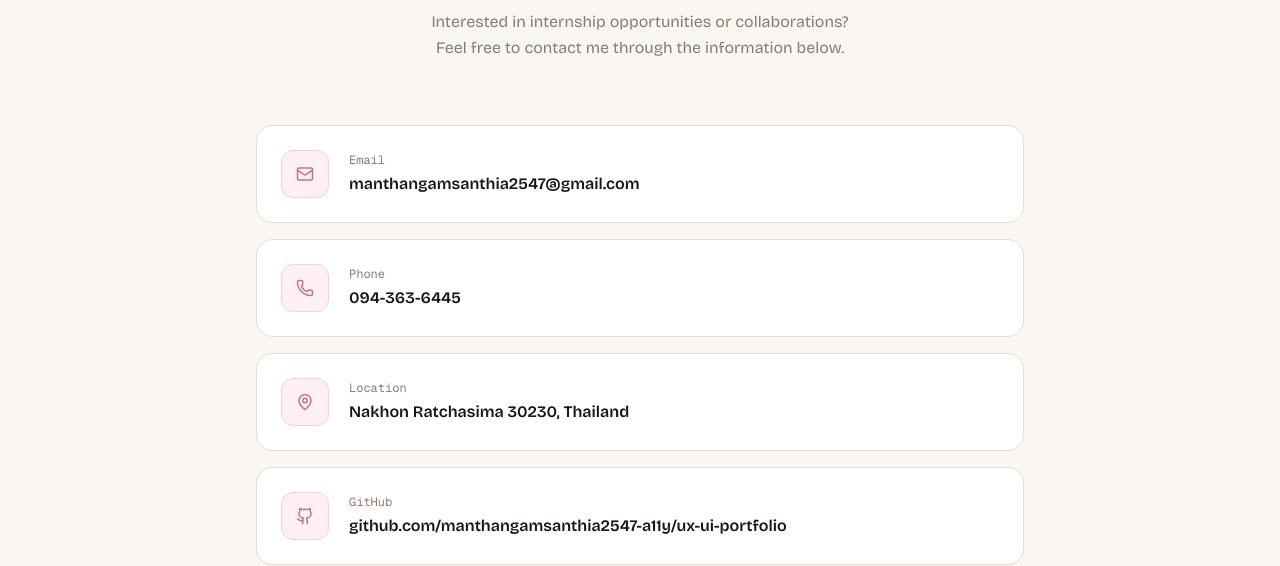
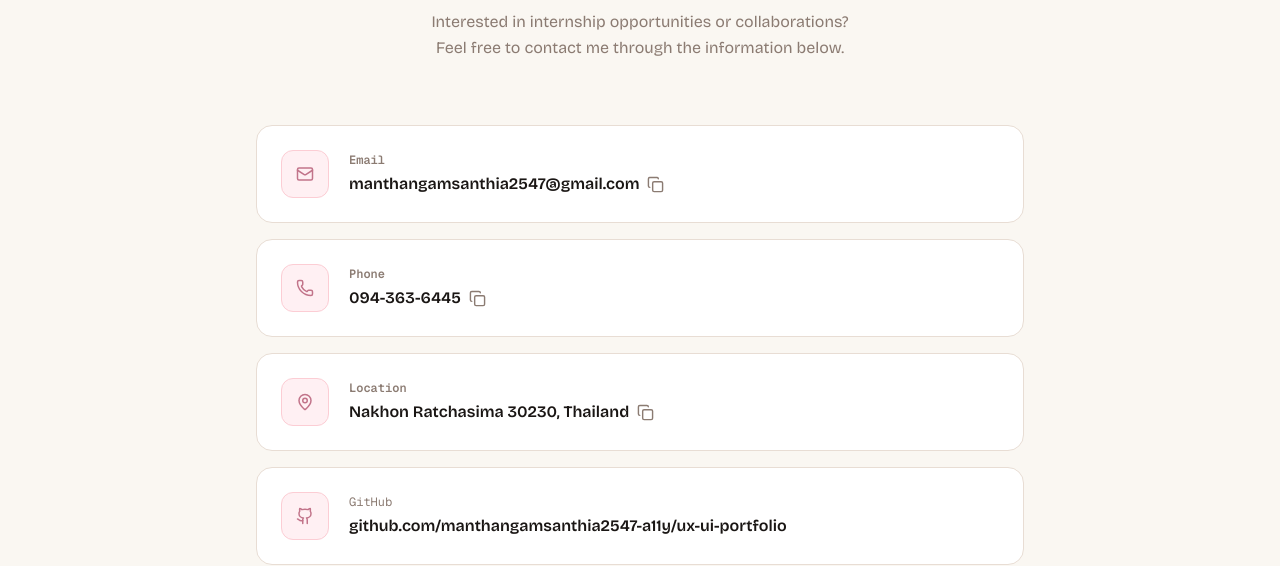
Before and after one commit to manthangamsanthia2547-a11y/ux-ui-portfolio, a React (Vite) app: page / in a window 1280 px wide. Shown: the part 5920-6486 px from the top of the page. Built offline with nearby package versions, Linux system fonts and the light colour scheme.

Commit message:
Add copy contact information

```diff
--- a/src/app/App.tsx
+++ b/src/app/App.tsx
@@ -16,6 +16,7 @@ import {
   Users2,
   Palette,
   Check,
+  Copy,
 } from "lucide-react";
 
 // ─────────────────────────────────────────────────────────────
@@ -298,19 +299,6 @@ const TRANSLATIONS = {
 };
 
 // ─────────────────────────────────────────────────────────────
-// Navigation
-// ─────────────────────────────────────────────────────────────
-
-const NAV = [
-  { href: "#about", label: "About" },
-  { href: "#skills", label: "Skills" },
-  { href: "#projects", label: "Projects" },
-  { href: "#education", label: "Education" },
-  { href: "#training", label: "Training" },
-  { href: "#contact", label: "Contact" },
-];
-
-// ─────────────────────────────────────────────────────────────
 // Skills
 // ─────────────────────────────────────────────────────────────
 
@@ -519,7 +507,6 @@ function Nav({
       }
     >
       <div className="max-w-6xl mx-auto px-6 lg:px-8 flex items-center justify-between">
-        {/* Logo */}
         <a
           href="#"
           className="text-2xl font-semibold tracking-tight text-[#1A1614] leading-none"
@@ -531,7 +518,6 @@ function Nav({
           Manthana Ngamsanthia
         </a>
 
-        {/* Desktop Navigation */}
         <div className="hidden md:flex items-center gap-6">
           {translatedNav.map(({ href, label }) => (
             <a
@@ -628,7 +614,6 @@ function Nav({
 
         {/* Mobile Controls */}
         <div className="md:hidden flex items-center gap-2">
-          {/* Language Button */}
           <button
             onClick={() =>
               setLanguage(language === "EN" ? "TH" : "EN")
@@ -646,7 +631,6 @@ function Nav({
             {language}
           </button>
 
-          {/* Theme Button */}
           <div className="relative">
             <button
               onClick={() => setShowThemes(!showThemes)}
@@ -704,7 +688,6 @@ function Nav({
         </div>
       </div>
 
-      {/* Mobile Navigation */}
       {open && (
         <div
           className="md:hidden mx-4 mt-2 p-4 rounded-2xl border flex flex-col gap-1 shadow-lg"
@@ -753,7 +736,6 @@ function Hero({
       id="hero"
       className="min-h-screen flex items-center pt-24 pb-16 relative overflow-hidden"
     >
-      {/* Dot Background */}
       <div
         className="absolute inset-0 pointer-events-none opacity-30"
         style={{
@@ -762,7 +744,6 @@ function Hero({
         }}
       />
 
-      {/* Main Glow */}
       <div
         className="absolute top-24 right-1/3 w-[480px] h-[480px] rounded-full pointer-events-none"
         style={{
@@ -772,7 +753,6 @@ function Hero({
         }}
       />
 
-      {/* Secondary Glow */}
       <div
         className="absolute bottom-24 left-1/4 w-80 h-80 rounded-full pointer-events-none"
         style={{
@@ -783,7 +763,6 @@ function Hero({
       />
 
       <div className="max-w-6xl mx-auto px-6 lg:px-8 w-full grid lg:grid-cols-[1fr_400px] gap-12 lg:gap-20 items-center">
-        {/* Hero Text */}
         <motion.div
           initial={{
             opacity: 0,
@@ -868,7 +847,6 @@ function Hero({
           </div>
         </motion.div>
 
-        {/* Design Canvas */}
         <motion.div
           initial={{
             opacity: 0,
@@ -1021,7 +999,6 @@ function Hero({
               </div>
             </div>
 
-            {/* Figma Badge */}
             <motion.div
               className="absolute -top-5 -right-8 px-4 py-2.5 rounded-2xl shadow-lg border bg-white"
               style={{
@@ -1048,7 +1025,6 @@ function Hero({
               </div>
             </motion.div>
 
-            {/* UX/UI Badge */}
             <motion.div
               className="absolute -bottom-3 -left-8 px-4 py-2.5 rounded-2xl shadow-lg border bg-white"
               style={{
@@ -1079,7 +1055,6 @@ function Hero({
               </div>
             </motion.div>
 
-            {/* Color Palette */}
             <motion.div
               className="absolute top-1/2 -left-12 -translate-y-1/2 p-3 rounded-2xl shadow-lg border bg-white"
               style={{
@@ -1123,7 +1098,6 @@ function Hero({
         </motion.div>
       </div>
 
-      {/* Scroll Indicator */}
       <div className="absolute bottom-10 left-1/2 -translate-x-1/2 flex flex-col items-center gap-2">
         <span
           className="text-[10px] tracking-[0.2em] uppercase font-semibold"
@@ -1346,7 +1320,6 @@ function About({
               </div>
             ))}
 
-            {/* Languages */}
             <div
               className="p-4 rounded-2xl border bg-white"
               style={{
@@ -1563,10 +1536,7 @@ function Projects({
   const projects = [
     {
       number: "01",
-      type:
-        language === "EN"
-          ? t.projects.seniorProject
-          : t.projects.seniorProject,
+      type: t.projects.seniorProject,
       status: "In Progress",
       title:
         "Information System for Common Area Fee Management & Debt Tracking",
@@ -1743,7 +1713,6 @@ function Projects({
       }}
     >
       <div className="max-w-6xl mx-auto px-6 lg:px-8">
-        {/* Header */}
         <div className="text-center mb-14">
           <SectionTag center theme={theme}>
             {t.projects.heading}
@@ -1769,7 +1738,6 @@ function Projects({
           </p>
         </div>
 
-        {/* Project Grid */}
         <div className="grid md:grid-cols-2 gap-6">
           {projects.map((project) => (
             <div
@@ -1779,7 +1747,6 @@ function Projects({
                 borderColor: "#E8DDD4",
               }}
             >
-              {/* Project Image */}
               <div
                 className="w-full h-[300px] lg:h-[340px] flex items-center justify-center p-5"
                 style={{
@@ -1793,9 +1760,7 @@ function Projects({
                 />
               </div>
 
-              {/* Project Content */}
               <div className="p-6 lg:p-7">
-                {/* Project Number + Type */}
                 <div className="flex items-center justify-between gap-3 mb-5">
                   <div
                     className="inline-flex items-center gap-2 px-3 py-1 rounded-full text-[10px] font-medium border"
@@ -1843,7 +1808,6 @@ function Projects({
                   </span>
                 </div>
 
-                {/* Status */}
                 {project.status === "In Progress" && (
                   <div className="mb-3">
                     <span
@@ -1865,19 +1829,16 @@ function Projects({
                   </div>
                 )}
 
-                {/* Title */}
                 <h3 className="text-xl lg:text-2xl font-semibold text-[#1A1614] leading-tight mb-2">
                   {project.title}
                 </h3>
 
-                {/* Subtitle */}
                 {"subtitle" in project && project.subtitle && (
                   <p className="text-sm text-[#5A4D45] mb-2">
                     {project.subtitle}
                   </p>
                 )}
 
-                {/* Role */}
                 <p
                   className="text-xs font-semibold mb-4"
                   style={{
@@ -1887,12 +1848,10 @@ function Projects({
                   {project.role}
                 </p>
 
-                {/* Description */}
                 <p className="text-sm text-[#5A4D45] leading-relaxed mb-5">
                   {project.description}
                 </p>
 
-                {/* Contribution */}
                 <div className="mb-5">
                   <h4
                     className="text-xs font-semibold text-[#1A1614] mb-2"
@@ -1923,7 +1882,6 @@ function Projects({
                   </ul>
                 </div>
 
-                {/* Tags */}
                 <div className="flex flex-wrap gap-1.5 mb-6">
                   {project.tags.map((tag) => (
                     <Chip
@@ -1939,11 +1897,9 @@ function Projects({
                   ))}
                 </div>
 
-                {/* Project Links */}
                 {(project.number === "03" ||
                   project.number === "04") && (
                   <div className="flex flex-wrap gap-3">
-                    {/* Live Demo */}
                     {project.liveDemo && (
                       <a
                         href={project.liveDemo}
@@ -1960,7 +1916,6 @@ function Projects({
                       </a>
                     )}
 
-                    {/* GitHub */}
                     {project.github && (
                       <a
                         href={project.github}
@@ -2271,23 +2226,48 @@ function Contact({
 }) {
   const t = TRANSLATIONS[language];
 
+  const [copied, setCopied] = useState("");
+
+  const copyToClipboard = async (
+    text: string,
+    type: string
+  ) => {
+    try {
+      await navigator.clipboard.writeText(text);
+      setCopied(type);
+
+      setTimeout(() => {
+        setCopied("");
+      }, 1500);
+    } catch (error) {
+      console.error("Failed to copy:", error);
+    }
+  };
+
   const contactInfo = [
     {
       icon: Mail,
       label: t.about.email,
       value: "manthangamsanthia2547@gmail.com",
-      href: "mailto:manthangamsanthia2547@gmail.com",
+      copyable: true,
+      copyText: "manthangamsanthia2547@gmail.com",
+      type: "email",
     },
     {
       icon: Phone,
       label: t.about.phone,
       value: "094-363-6445",
-      href: "tel:0943636445",
+      copyable: true,
+      copyText: "094-363-6445",
+      type: "phone",
     },
     {
       icon: MapPin,
       label: t.about.location,
       value: "Nakhon Ratchasima 30230, Thailand",
+      copyable: true,
+      copyText: "Nakhon Ratchasima 30230, Thailand",
+      type: "address",
     },
     {
       icon: Github,
@@ -2296,6 +2276,8 @@ function Contact({
         "github.com/manthangamsanthia2547-a11y/ux-ui-portfolio",
       href:
         "https://github.com/manthangamsanthia2547-a11y/ux-ui-portfolio",
+      copyable: false,
+      type: "github",
     },
   ];
 
@@ -2353,9 +2335,29 @@ function Contact({
           className="max-w-3xl mx-auto space-y-4"
         >
           {contactInfo.map(
-            ({ icon: Icon, label, value, href }) => {
-              const content = (
-                <>
+            ({
+              icon: Icon,
+              label,
+              value,
+              href,
+              copyable,
+              copyText,
+              type,
+            }) => {
+              // Copyable items
+              if (copyable) {
+                return (
+                  <button
+                    key={label}
+                    type="button"
+                    onClick={() =>
+                      copyToClipboard(copyText!, type)
+                    }
+                    className="w-full flex items-center gap-5 p-6 rounded-2xl border bg-white hover:shadow-md transition-all duration-200 text-left"
+                    style={{
+                      borderColor: "#E8DDD4",
+                    }}
+                  >
                     <div
                       className="w-12 h-12 rounded-xl flex items-center justify-center flex-shrink-0"
                       style={{
@@ -2371,7 +2373,7 @@ function Contact({
                       />
                     </div>
 
-                  <div>
+                    <div className="flex-1 min-w-0">
                       <div
                         className="text-xs text-[#8B7B72] mb-1"
                         style={mono}
@@ -2379,49 +2381,93 @@ function Contact({
                         {label}
                       </div>
 
+                      <div className="flex items-center gap-2">
                         <div className="text-base font-medium text-[#1A1614] break-all">
                           {value}
                         </div>
-                  </div>
-                </>
+
+                        {copied === type ? (
+                          <Check
+                            size={17}
+                            className="flex-shrink-0"
+                            style={{
+                              color: theme.color,
+                            }}
+                          />
+                        ) : (
+                          <Copy
+                            size={17}
+                            className="flex-shrink-0"
+                            style={{
+                              color: "#8B7B72",
+                            }}
+                          />
+                        )}
+                      </div>
+
+                      {copied === type && (
+                        <div
+                          className="text-xs mt-1.5 font-medium"
+                          style={{
+                            ...mono,
+                            color: theme.color,
+                          }}
+                        >
+                          {language === "TH"
+                            ? "คัดลอกแล้ว ✓"
+                            : "Copied ✓"}
+                        </div>
+                      )}
+                    </div>
+                  </button>
                 );
-
+              }
+
+              // GitHub link
               if (href) {
                 return (
                   <a
                     key={label}
                     href={href}
-                    target={
-                      label === "GitHub"
-                        ? "_blank"
-                        : undefined
-                    }
-                    rel={
-                      label === "GitHub"
-                        ? "noopener noreferrer"
-                        : undefined
-                    }
+                    target="_blank"
+                    rel="noopener noreferrer"
                     className="flex items-center gap-5 p-6 rounded-2xl border bg-white hover:shadow-md transition-all duration-200"
                     style={{
                       borderColor: "#E8DDD4",
                     }}
                   >
-                    {content}
+                    <div
+                      className="w-12 h-12 rounded-xl flex items-center justify-center flex-shrink-0"
+                      style={{
+                        background: theme.light,
+                        border: `1px solid ${theme.border}`,
+                      }}
+                    >
+                      <Icon
+                        size={18}
+                        style={{
+                          color: theme.color,
+                        }}
+                      />
+                    </div>
+
+                    <div>
+                      <div
+                        className="text-xs text-[#8B7B72] mb-1"
+                        style={mono}
+                      >
+                        {label}
+                      </div>
+
+                      <div className="text-base font-medium text-[#1A1614] break-all">
+                        {value}
+                      </div>
+                    </div>
                   </a>
                 );
               }
 
-              return (
-                <div
-                  key={label}
-                  className="flex items-center gap-5 p-6 rounded-2xl border bg-white"
-                  style={{
-                    borderColor: "#E8DDD4",
-                  }}
-                >
-                  {content}
-                </div>
-              );
+              return null;
             }
           )}
 
@@ -2559,7 +2605,8 @@ export default function App() {
       return 0;
     }
 
-    const savedTheme = localStorage.getItem("portfolio-theme");
+    const savedTheme =
+      localStorage.getItem("portfolio-theme");
 
     if (savedTheme !== null) {
       const parsedTheme = Number(savedTheme);
@@ -2613,7 +2660,9 @@ export default function App() {
 
     document
       .querySelectorAll("section[id]")
-      .forEach((section) => observer.observe(section));
+      .forEach((section) =>
+        observer.observe(section)
+      );
 
     return () => {
       observer.disconnect();
```
Lines whose indentation alone changed are shown as unchanged.
